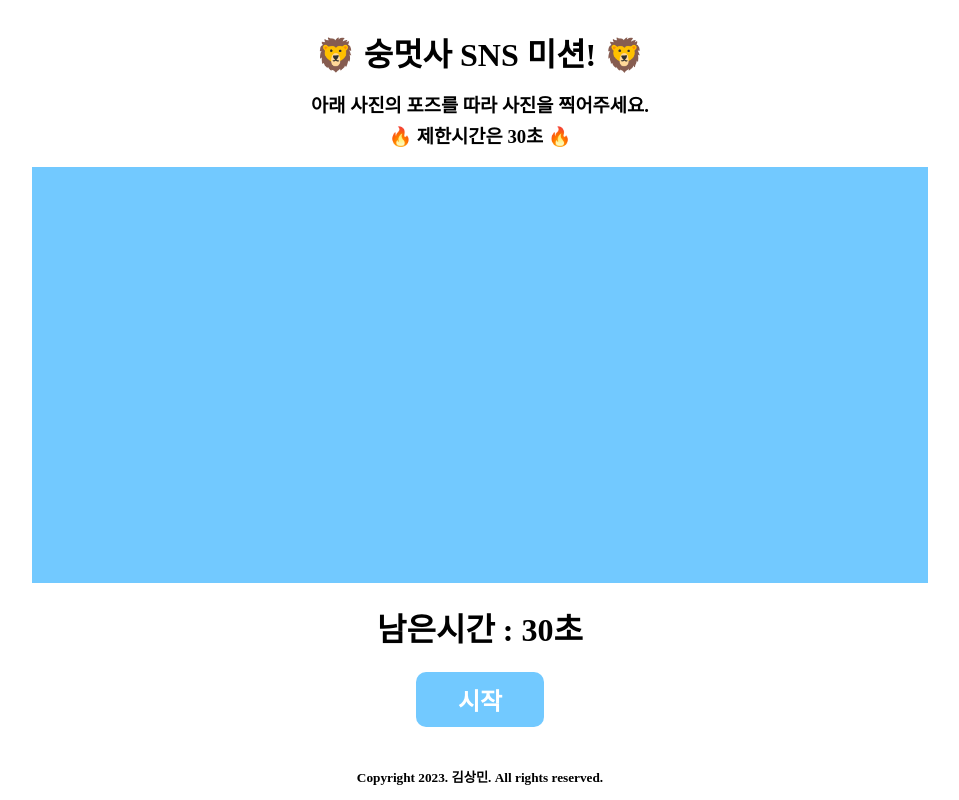
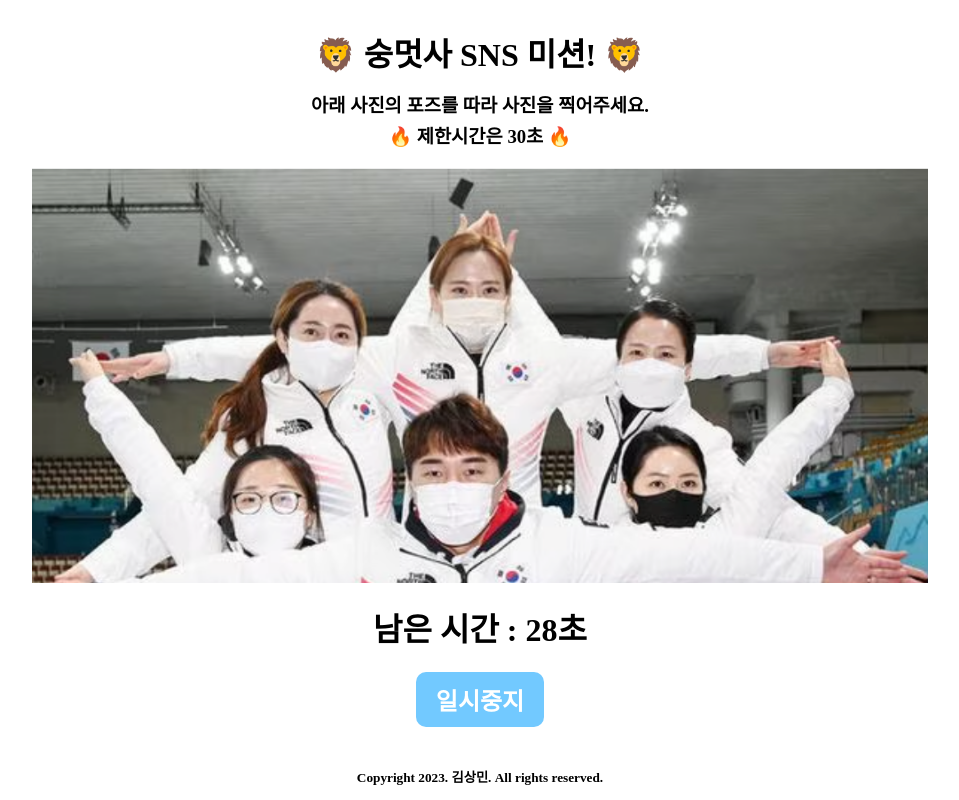
Before and after one commit to Sang-minKIM/likeLion-11th-OT-MiniGame, a plain HTML site: page index.html in a window 1280 px wide. Both pictures are taken after a click on the button "시작". Shown: the whole page, without its empty margins (168-1127 px from the left). Drawn offline with Linux system fonts and the light colour scheme.

Commit message:
fix : button.js 삭제, import 삭제

```diff
--- a/JS/clock.js
+++ b/JS/clock.js
@@ -1,5 +1,3 @@
-import { getPhoto } from "./photo";
-
 const clock = document.querySelector(".clock");
 const btn = document.querySelector(".btn__start");
 let seconds = 30;
--- a/JS/photo.js
+++ b/JS/photo.js
@@ -1,4 +1,9 @@
 const photo = document.querySelector(".photo");
 
-const photoList = [];
-export const getPhoto = () => {};
+const photoList = ["1.png", "2.png", "3.png", "5.png", "6.png", "7.png", "4.jpeg", "8.jpeg"];
+
+const getPhoto = () => {
+    const img = photoList[Math.floor(Math.random() * photoList.length)];
+    photo.style = `background-image : url(assets/${img})`;
+    photoList.splice(photoList.indexOf(img), 1);
+};
--- a/index.html
+++ b/index.html
@@ -23,6 +23,5 @@
         </footer>
         <script src="./JS/clock.js"></script>
         <script src="./JS/photo.js"></script>
-        <script src="./JS/button.js"></script>
     </body>
 </html>
```
